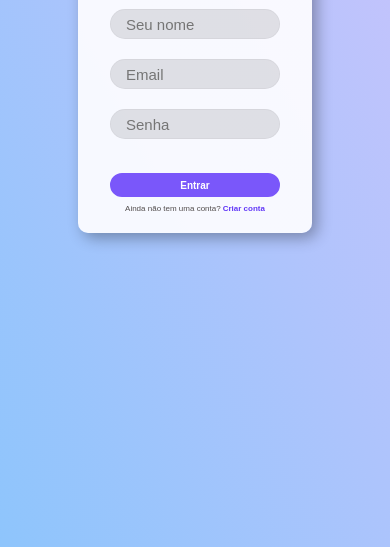
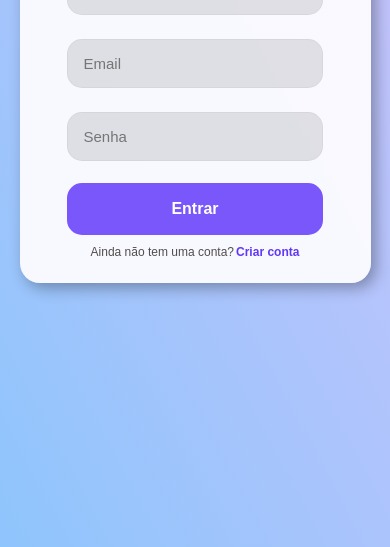
Before and after one commit to amandamendesatt/login-menu, a plain HTML site: page index.html in a window 390 px wide. Shown: the part 297-844 px from the top of the page. Drawn offline with Linux system fonts and the light colour scheme.

Commit message:
melhorias na responsividade

```diff
--- a/index.html
+++ b/index.html
@@ -15,7 +15,6 @@
             <div id="logo">
                 <h1>Logo.</h1>
             </div>
-
             <ul>
                 <a href="#">
                     <li>Início</li>
@@ -35,7 +34,7 @@
             </ul>
         </nav>
     </header>
-    <div class="container">
+    <main class="container">
         <div class="imagem">
             <img src="./assets/Cat astronaut-cuate.svg" alt="mulher-astronauta">
         </div>
@@ -56,11 +55,9 @@
                     <input type="submit" value="Entrar">
                     <p>Ainda não tem uma conta?<a href="#">Criar conta</a></p>
                 </div>
-
-
             </form>
         </div>
-
+    </main>
 </body>
 
 </html>
--- a/media.css
+++ b/media.css
@@ -1,7 +1,8 @@
-@media screen and (max-width: 1120px){
+@media screen and (max-width: 1015px){
 .imagem{
 display: flex;
 width: 20%;
+height: 430px;
 justify-content: center;
 align-items: center;
 }
@@ -10,7 +11,7 @@ width: 95%;
 }
 .formulario{
 width: 35%;
-height: 450px;
+height: 430px;
 display: flex;
 justify-content: center;
 align-items: center;
@@ -40,34 +41,31 @@ margin: 5px;
 }
 .caixa-texto input {
 width: 90%;
-height: 40px;
-margin-top: 5px;
-margin-bottom: 15px;
+padding: 15px;
+margin: 12px
+
 }
 #btn {
 width: 90%;
-height: 90px;
+height: 95px;
 display: flex;
 align-items: center;
 justify-content: center;
 }
 
 #btn input {
-display: flex;
-justify-content: center;
-width: 85%;
-height: 60px;
-align-items: center;
-margin-top: 5px;
-margin-bottom: 15px;
+width: 90%;
+padding: 15px;
+margin-top: 20px;
+
 }
+
 p{
 font-size: 12px;
-margin-bottom: 5px;
 }
 }
 
-@media screen and (max-width: 830px){
+@media screen and (max-width: 850px){
 .imagem{
 display: none;
 }
@@ -77,47 +75,33 @@ display: none;
 }
 
 .formulario{
-border-radius: 10px;
+border-radius: 20px;
 width: 50%;
 height: 400px;
 }
 .caixa-texto input {
 width: 85%;
+padding: 15px;
+}
+#btn input {
+width: 85%;
+padding: 15px;
+}
+}
+@media screen and (max-width:650px){
+.formulario{
+width: 70%;
 }
 }
 
-@media screen and (max-width:580px){
+@media screen and (max-width:500px) {
 .formulario{
-width: 60%;
-height: 300px;
+width: 80%;
 }
-form {
-height: 280px;
-}
-.titulo-login{
-margin-bottom: 5px;
 }
 
-form>h1{
-font-size: 1px;
-}
-.caixa-texto{
-height: 200px;
-}
-.caixa-texto input {
-height: 30px;
-margin-bottom: 15px ;
-}
-#btn{
-height: 50px;
-margin-bottom: 5px;
-}
-#btn input {
-margin-bottom: 5px;
-font-size: 10px;
-}
-p {
-font-size: 8px;
-margin-top: 2px;
+@media screen and (max-width:460px) {
+.formulario{
+width: 90%;
 }
 }
--- a/style.css
+++ b/style.css
@@ -34,12 +34,12 @@ display: inline-block;
 margin: 20px;
 }
 
-a{
+a {
 color: white;
 text-decoration: none;
 }
 
-a:hover{
+a:hover {
 color: #6137f7;
 transition: 0.3s all;
 }
@@ -127,12 +127,14 @@ margin-bottom: 5px;
 }
 .caixa-texto input {
 background: rgba(0, 0, 0, 0.1);
+width: 90%;
+padding: 15px;
+margin: 14px;
+color: black;
 display: flex;
 justify-content: center;
 align-items: center;
-width: 95%;
-height: 50px;
-margin: 12px;
+
 border-radius: 15px;
 border: 1px solid rgba(0, 0, 0, 0.04);
 font-size: 15px;
@@ -149,10 +151,10 @@ flex-direction: column;
 
 #btn input {
 cursor: pointer;
+width: 90%;
+padding: 15px;
 display: flex;
 justify-content: center;
-width: 95%;
-height: 40px;
 align-items: center;
 background: #7a57fa;
 color: white;
@@ -160,8 +162,7 @@ font-size: 16px;
 font-weight: 700;
 border: 2px solid #7a57fa;
 border-radius: 15px;
-margin-top: 10px;
-margin-bottom: 10px;
+margin-top: 2px;
 }
 
 #btn>input:hover {
@@ -181,7 +182,7 @@ justify-content: center;
 align-items: center;
 text-align: center;
 font-size: 15px;
-margin-bottom: 10px;
+margin: 10px;
 
 }
 
```
